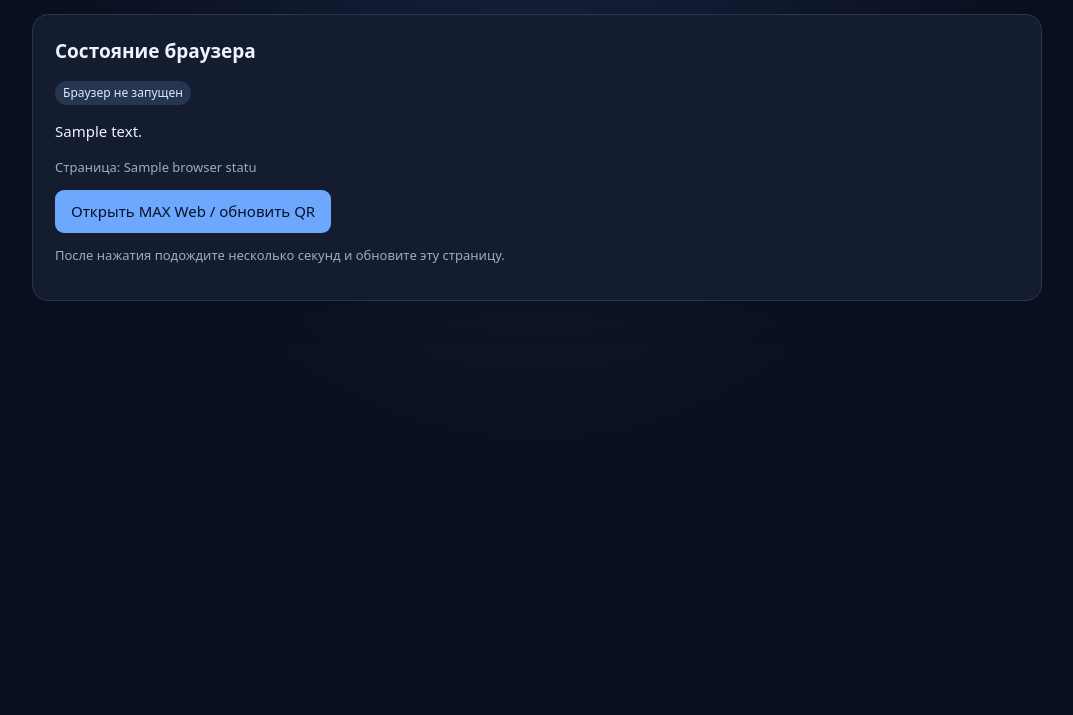
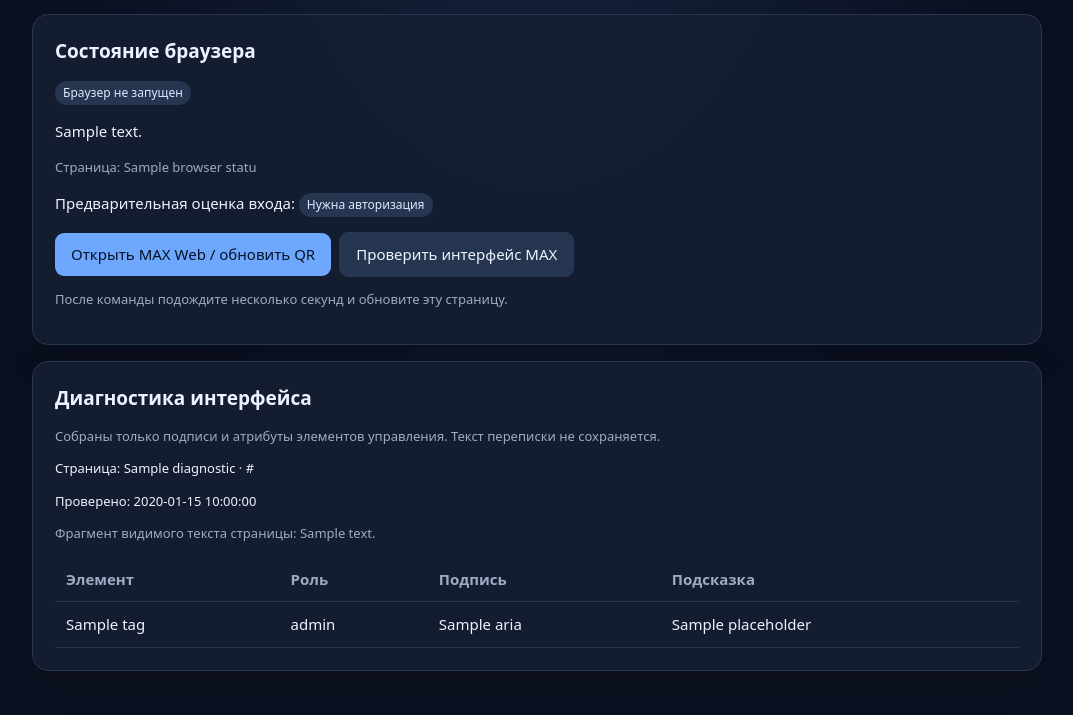
Before and after one commit to aptekashow/email-bridge-bot, a Python web app: template templates/max_web.html in a window 1280 px wide. Shown: the part 168-883 px from the top of the page, without its empty margins (103-1176 px from the left). Before the commit the page ends 469 px from the top, so only its background shows below. Run offline with Jinja, Linux system fonts and the light colour scheme; the template is opened without the code that fills it: most values are stand-ins (such as "Sample title", 1, 10 or a date in 2020).

Commit message:
Add MAX Web interface diagnostics panel

```diff
--- a/templates/max_web.html
+++ b/templates/max_web.html
@@ -15,14 +15,29 @@
     {% if browser_status.title %}
         <p class="muted small">Страница: {{ browser_status.title }}</p>
     {% endif %}
+    {% if browser_status.authenticated_guess is defined %}
+        <p>Предварительная оценка входа:
+            <span class="tag {{ 'ok' if browser_status.authenticated_guess else '' }}">
+                {{ 'Похоже, вход выполнен' if browser_status.authenticated_guess else 'Нужна авторизация' }}
+            </span>
+        </p>
+    {% endif %}
     {% if browser_status.error %}
         <p class="flash error">{{ browser_status.error }}</p>
     {% endif %}
-    <form method="post">
-        <input type="hidden" name="csrf_token" value="{{ csrf_token() }}">
-        <button type="submit">Открыть MAX Web / обновить QR</button>
-    </form>
-    <p class="muted small">После нажатия подождите несколько секунд и обновите эту страницу.</p>
+    <div class="actions">
+        <form method="post">
+            <input type="hidden" name="csrf_token" value="{{ csrf_token() }}">
+            <input type="hidden" name="action" value="open">
+            <button type="submit">Открыть MAX Web / обновить QR</button>
+        </form>
+        <form method="post">
+            <input type="hidden" name="csrf_token" value="{{ csrf_token() }}">
+            <input type="hidden" name="action" value="inspect">
+            <button class="secondary" type="submit">Проверить интерфейс MAX</button>
+        </form>
+    </div>
+    <p class="muted small">После команды подождите несколько секунд и обновите эту страницу.</p>
 </section>
 
 {% if screenshot_exists %}
@@ -34,4 +49,33 @@
     <p class="muted small">Если отображается QR-код, отсканируйте его приложением MAX на телефоне.</p>
 </section>
 {% endif %}
+
+{% if diagnostics %}
+<section class="panel">
+    <h2>Диагностика интерфейса</h2>
+    <p class="muted small">Собраны только подписи и атрибуты элементов управления. Текст переписки не сохраняется.</p>
+    <p class="small">Страница: {{ diagnostics.title }} · {{ diagnostics.url }}</p>
+    <p class="small">Проверено: {{ diagnostics.checked_at }}</p>
+    <p class="muted small">Фрагмент видимого текста страницы: {{ diagnostics.body_preview }}</p>
+    {% if diagnostics.controls %}
+    <div class="table-wrap">
+        <table>
+            <thead><tr><th>Элемент</th><th>Роль</th><th>Подпись</th><th>Подсказка</th></tr></thead>
+            <tbody>
+            {% for item in diagnostics.controls %}
+                <tr>
+                    <td>{{ item.tag }}</td>
+                    <td>{{ item.role }}</td>
+                    <td>{{ item.aria or item.title or item.text }}</td>
+                    <td>{{ item.placeholder }}</td>
+                </tr>
+            {% endfor %}
+            </tbody>
+        </table>
+    </div>
+    {% else %}
+    <p class="muted">Видимые элементы управления не найдены.</p>
+    {% endif %}
+</section>
+{% endif %}
 {% endblock %}
```
